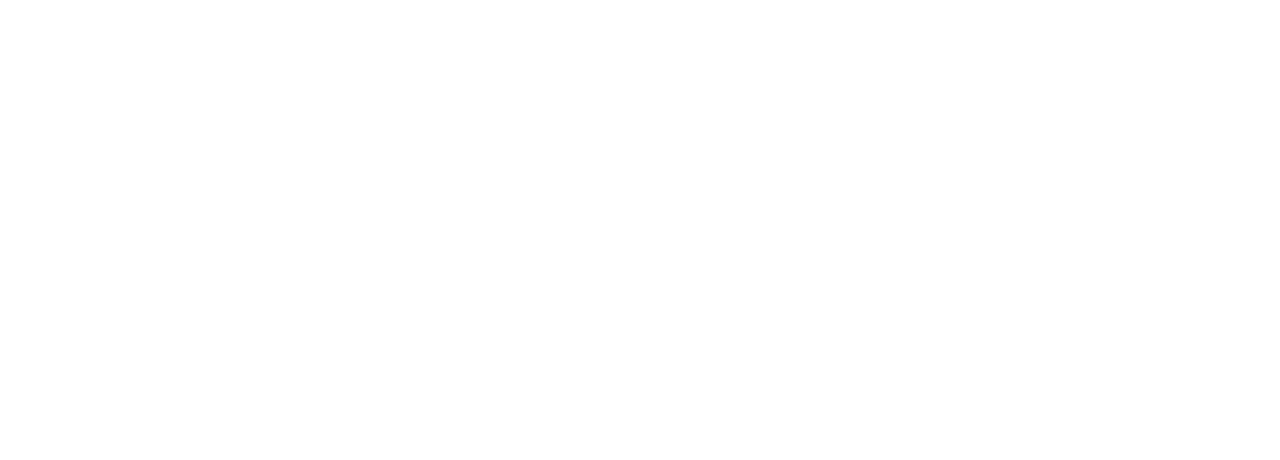
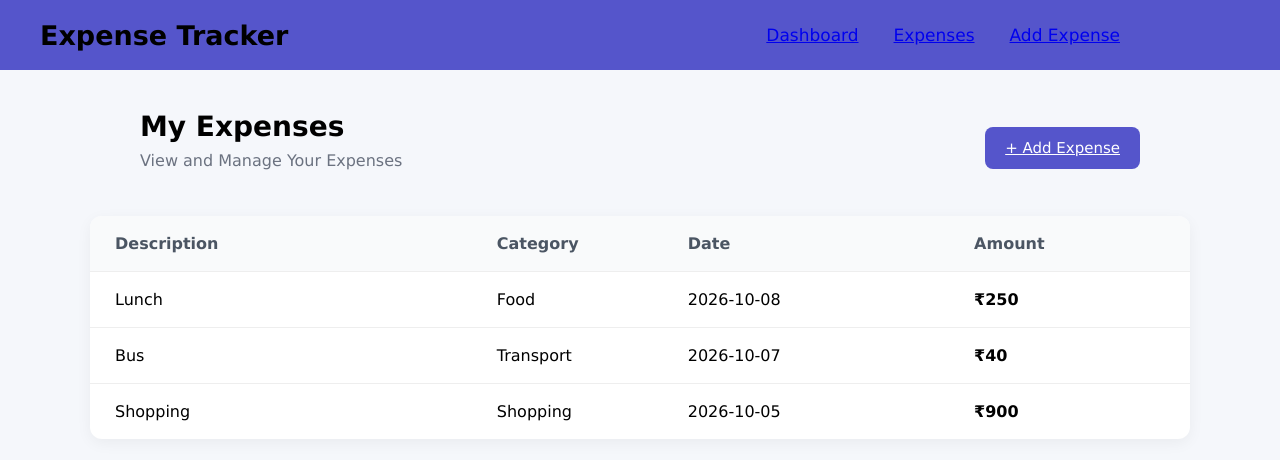
Before and after one commit to Madhurashastry14/ExpenseTracker, a React app in the folder frontend/: page /expenses in a window 1280 px wide. Before the commit this address had no page. Shown: the top 460 px of the page. Built offline with nearby package versions, Linux system fonts and the light colour scheme; the HTML template or start-up script is replaced by a standard one.

Commit message:
feat: add expense list

```diff
--- a/frontend/src/App.css
+++ b/frontend/src/App.css
@@ -184,7 +184,6 @@
 /* Dashboard */
 
 .dashboard-container {
-  min-height: calc(100vh - 70px);
   padding: 40px;
   background-color: #f5f7fb;
 }
@@ -310,3 +309,60 @@
 .expense-row > span {
   font-weight: 600;
 }
+
+/* expenses */
+
+.expenses-page {
+  min-height: calc(100vh - 70px);
+  padding: 40px;
+  background-color: #f5f7fb;
+}
+
+.expenses-header {
+  max-width: 1000px;
+  margin: 0 auto 30px;
+  display: flex;
+  justify-content: space-between;
+  align-items: center;
+}
+
+.expenses-header h1 {
+  margin: 0;
+  font-size: 28px;
+}
+
+.expenses-header p {
+  margin-top: 8px;
+  color: #6b7280;
+}
+
+.expense-list {
+  max-width: 1100px;
+  margin: auto;
+  background-color: white;
+  border-radius: 12px;
+  box-shadow: 0 4px 15px rgba(0, 0, 0, 0.05);
+  overflow: hidden;
+}
+
+.expense-list-header,
+.expense-item {
+  display: grid;
+  grid-template-columns: 2fr 1fr 1.5fr 1fr;
+  padding: 18px 25px;
+  align-items: center;
+}
+
+.expense-list-header {
+  background-color: #f9fafb;
+  font-weight: 600;
+  color: #4b5563;
+}
+
+.expense-item {
+  border-top: 1px solid #eee;
+}
+
+.expense-item span:last-child {
+  font-weight: 600;
+}
--- a/frontend/src/App.jsx
+++ b/frontend/src/App.jsx
@@ -4,6 +4,7 @@
 import Login from "./pages/login";
 import Register from "./pages/register";
 import Dashboard from "./pages/dashboard";
+import Expenses from "./pages/expenses";
 import "./App.css";
 function App() {
   return (
@@ -13,6 +14,7 @@
         <Route path="/register" element={<Register />} />
         <Route path="/dashboard" element={<Dashboard />} />
         <Route path="/add-expense" element={<AddExpense />} />
+        <Route path="/expenses" element={<Expenses />}></Route>
       </Routes>
     </BrowserRouter>
   );
--- a/frontend/src/components/expenselist.jsx
+++ b/frontend/src/components/expenselist.jsx
@@ -1,2 +1,47 @@
-function ExpenseList() {}
+function ExpenseList() {
+  const expenses = [
+    {
+      id: 1,
+      description: "Lunch",
+      category: "Food",
+      amount: 250,
+      date: "2026-10-08",
+    },
+    {
+      id: 2,
+      description: "Bus",
+      category: "Transport",
+      amount: 40,
+      date: "2026-10-07",
+    },
+    {
+      id: 3,
+      description: "Shopping",
+      category: "Shopping",
+      amount: 900,
+      date: "2026-10-05",
+    },
+  ];
+
+  return (
+    <div className="expense-list">
+      <div className="expense-list-header">
+        <span>Description</span>
+        <span>Category</span>
+        <span>Date</span>
+        <span>Amount</span>
+      </div>
+
+      {expenses.map((expense) => (
+        <div className="expense-item" key={expense.id}>
+          <span>{expense.description}</span>
+          <span>{expense.category}</span>
+          <span>{expense.date}</span>
+          <span>₹{expense.amount}</span>
+        </div>
+      ))}
+    </div>
+  );
+}
+
 export default ExpenseList;
--- /dev/null
+++ b/frontend/src/pages/expenses.jsx
@@ -0,0 +1,23 @@
+import { Link } from "react-router-dom";
+import Navbar from "../components/navbar";
+import ExpenseList from "../components/expenselist";
+function Expenses() {
+  return (
+    <>
+      <Navbar />
+      <div className="expenses-page">
+        <div className="expenses-header">
+          <div>
+            <h1>My Expenses</h1>
+            <p>View and Manage Your Expenses</p>
+          </div>
+          <Link to="/add-expense" className="add-expense-btn">
+            + Add Expense
+          </Link>
+        </div>
+        <ExpenseList />
+      </div>
+    </>
+  );
+}
+export default Expenses;
```
